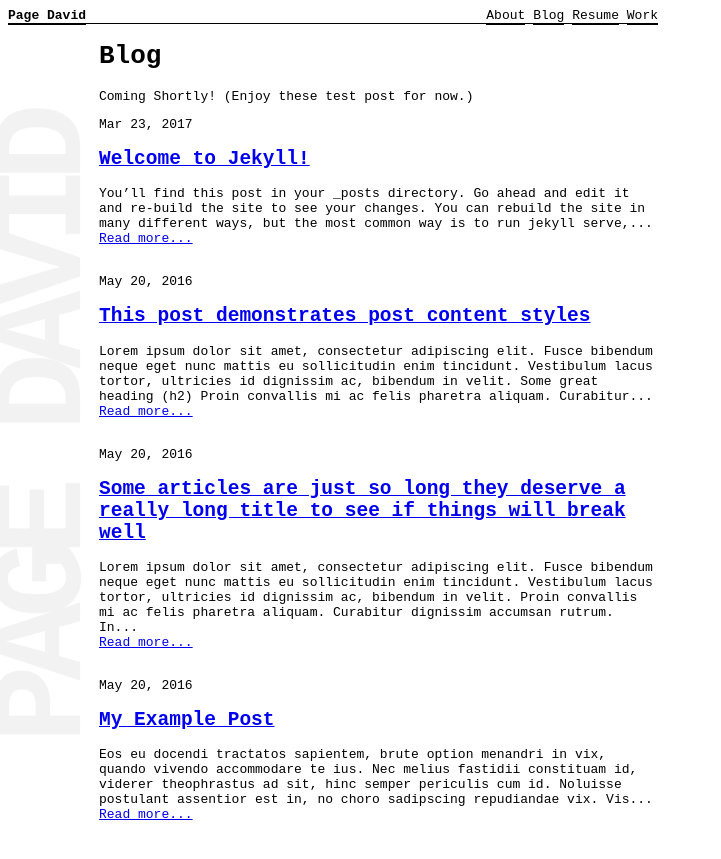
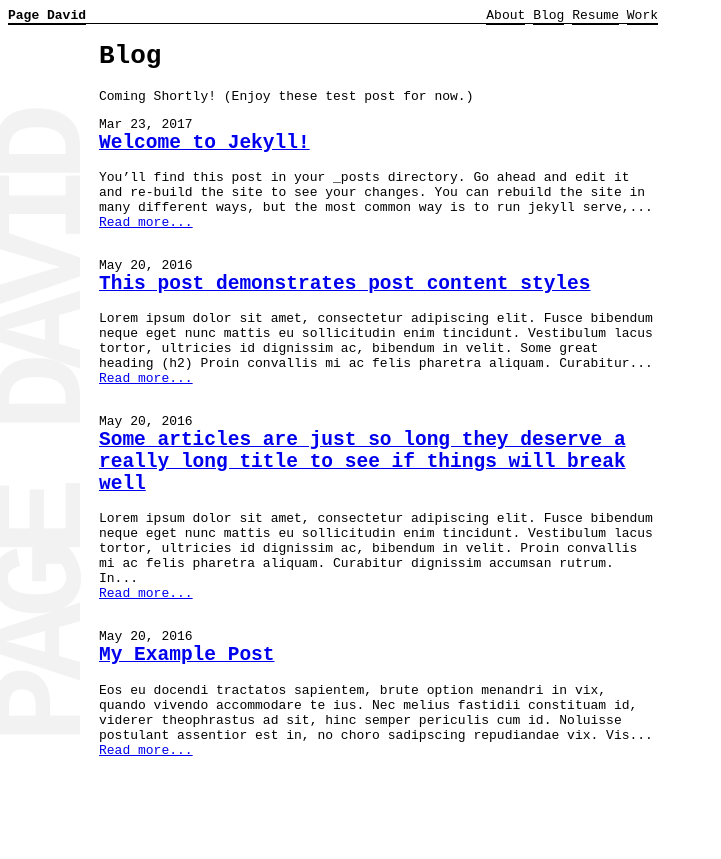
Before and after one commit to pagedavid/pagedavid.github.io, a Jekyll site: the page built from blog.md, in a window 1280 px wide. Shown: the top 859 px of the page, without its empty margins (0-721 px from the left). Built offline with Jekyll 4.4.1, drawn with Linux system fonts in a browser that asks for light colours.

Commit message:
added blog styles

```diff
--- a/_sass/brutal/_layout.scss
+++ b/_sass/brutal/_layout.scss
@@ -21,3 +21,7 @@ header, footer {
   z-index: 0;
   white-space: nowrap;
 }
+
+.post-list h2 {
+  margin-top: 0em;
+}
```
